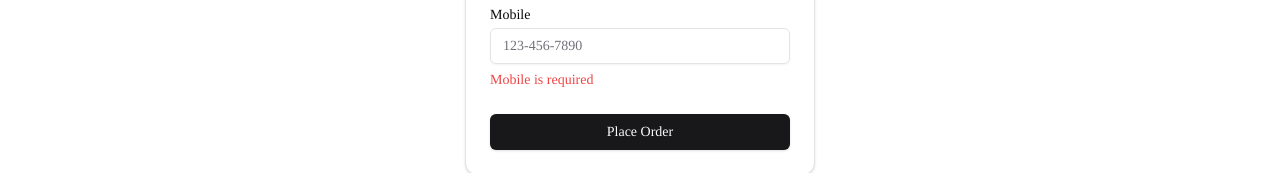
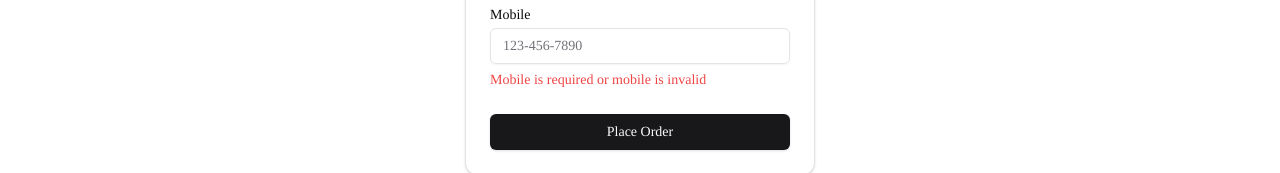
Before and after one commit to johnnychang25678/srid-rehome, a Next.js app: page /marketplace/cart/checkout in a window 1280 px wide. Both pictures are taken after a click on the button "Place Order". Shown: the part 375-548 px from the top of the page. Built offline with nearby package versions, Linux system fonts and the light colour scheme.

Commit message:
validation added

```diff
--- a/app/marketplace/cart/checkout/page.tsx
+++ b/app/marketplace/cart/checkout/page.tsx
@@ -23,7 +23,6 @@ import { Label } from "@/components/ui/label";
 import Link from "next/link";
 import { getCart, getItemById, storeCart, storeOrders } from "@/lib/utils";
 import { Order } from "@/lib/types";
-import { set } from "react-hook-form";
 
 export default function Page() {
   const [isDialogOpen, setIsDialogOpen] = useState(false);
@@ -37,6 +36,8 @@ export default function Page() {
 
   function handleSubmit() {
     let valid = true;
+    const mobileRegex = /^[0-9]+$/;
+
     if (!name) {
       setNameError(true);
       valid = false;
@@ -49,7 +50,7 @@ export default function Page() {
     } else {
       setAddressError(false);
     }
-    if (!mobile) {
+    if (!mobile || mobile.length !== 10 || !mobileRegex.test(mobile)) {
       setMobileError(true);
       valid = false;
     } else {
@@ -142,7 +143,9 @@ export default function Page() {
                 onChange={(e) => setMobile(e.target.value)}
               />
               {mobileError && (
-                <span className="text-red-500 text-sm">Mobile is required</span>
+                <span className="text-red-500 text-sm">
+                  Mobile is required or mobile is invalid
+                </span>
               )}
             </div>
           </div>
```
